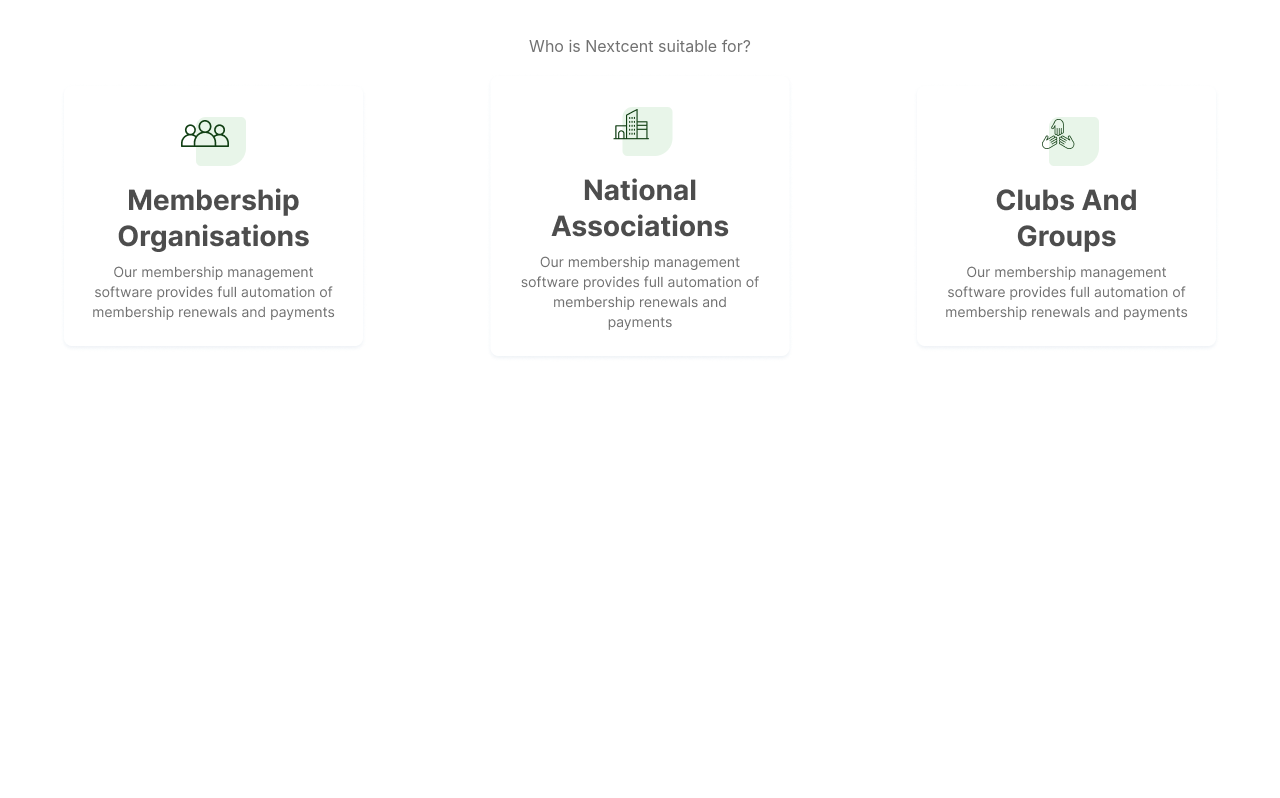
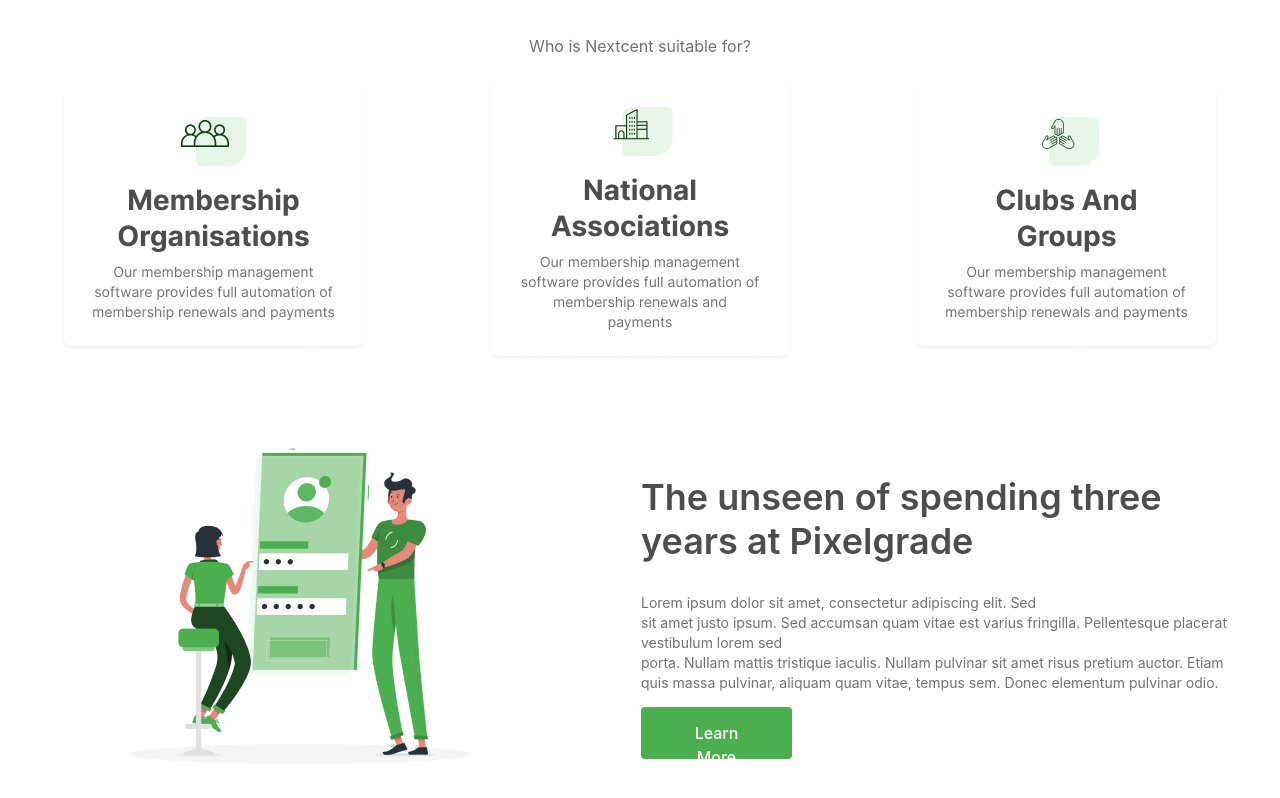
Before and after one commit to mira-daherr/libanuxFigmaTask, a plain HTML site: page pages/index.html in a window 1280 px wide. Shown: the part 1090-1888 px from the top of the page. Before the commit the page ends 1452 px from the top, so only its background shows below. Drawn offline with Linux system fonts and the light colour scheme.

Commit message:
Create body section and aa unlock div  with image, heading, paragraph, and Learn More  button

```diff
--- a/css/style.css
+++ b/css/style.css
@@ -194,3 +194,56 @@ body {
   text-align: center;
   color: #717171;
 }
+.body-section {
+  width:auto;
+  height: 2242.4px;
+  position: relative;
+  top: 25px;
+  left: 1px;
+  padding: 48px;
+}
+
+.unlock {
+  display: grid;
+  grid-template-columns: 1fr 1fr;
+  align-items: center;
+}
+.frame35{
+  padding-left: 30px;
+}
+
+.header{
+  font-family: 'Inter', sans-serif;
+  font-weight: 600;
+  font-size: 36px;
+  line-height: 44px;
+  letter-spacing: 0;
+  color: #4D4D4D;
+}
+.paragbody{
+   font-family: 'Inter', sans-serif;
+  font-weight: 400;
+  font-size: 14px;
+  line-height: 20px;
+  letter-spacing: 0;
+  color: #717171;
+}
+.buttbody{
+  width: 151px;
+  display: flex;
+  height: 52px;
+  padding: 14px 32px;
+  gap: 10px;
+  border-radius: 4px;
+  background-color: #4CAF4F;
+  border: none;
+}
+.buttbody{
+  font-family: 'Inter', sans-serif;
+  font-weight: 500;
+  font-size: 16px;
+  line-height: 24px;
+  letter-spacing: 0;
+  text-align: center;
+  color: #FFFFFF;
+}
--- a/pages/index.html
+++ b/pages/index.html
@@ -70,6 +70,29 @@
 
 
 
+  <section class="body-section">
+
+
+    <div class="unlock">
+
+      <div class="frame35">
+        <img src="../images/rafiki.png">
+      </div>
+      <div class="frame6.2">
+        <h1 class="header">The unseen of spending three<br> years at Pixelgrade</h1>
+        <p class="paragbody">Lorem ipsum dolor sit amet, consectetur adipiscing elit. Sed <br> sit amet justo ipsum. Sed
+          accumsan quam vitae est varius fringilla. Pellentesque placerat vestibulum lorem sed <br> porta. Nullam mattis
+          tristique iaculis. Nullam pulvinar sit amet risus pretium auctor. Etiam <br> quis massa pulvinar, aliquam quam
+          vitae, tempus sem. Donec elementum pulvinar odio.</p>
+        <button class="buttbody">Learn More</button>
+      </div>
+    </div>
+
+
+  </section>
+
+
+
 
 
 
```
Also changed, not shown: images/rafiki.png (added).
